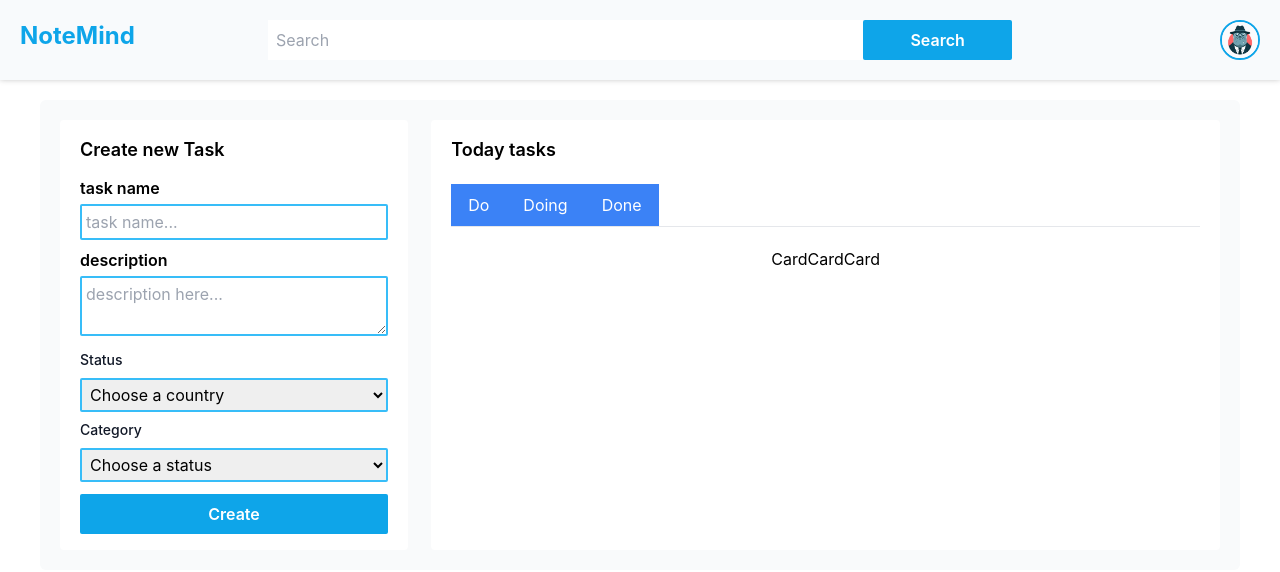
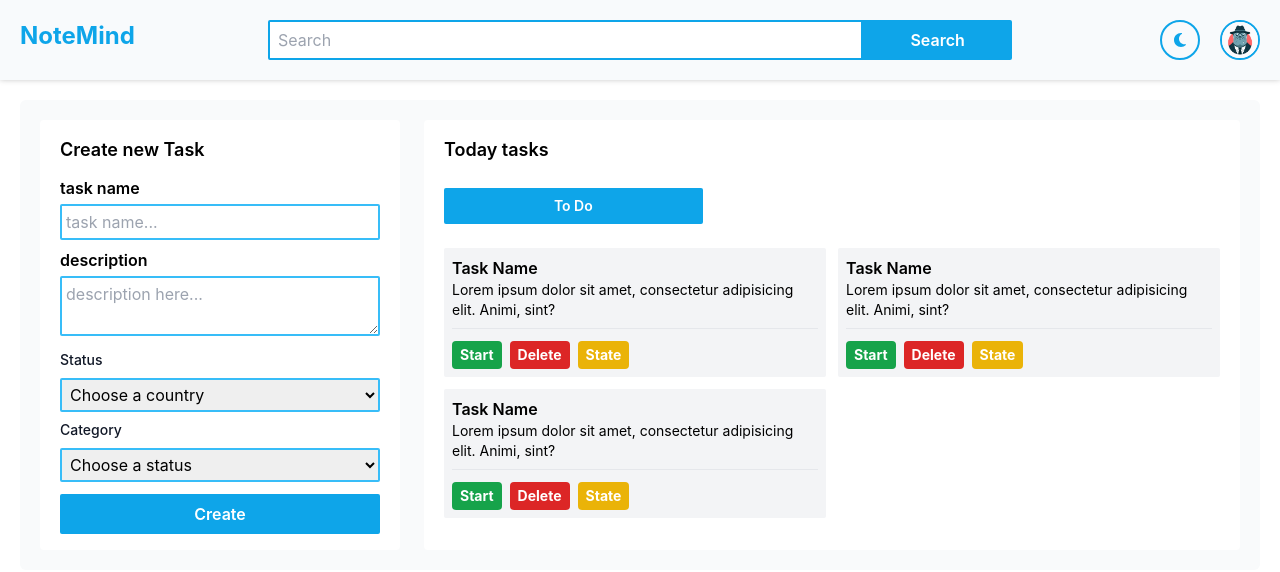
Before and after one commit to KaraniAbdellah/BeFocused_APP, a React (Create React App) app in the folder my_app/: page / in a window 1280 px wide. Shown: the top 572 px of the page. Built offline with nearby package versions, Linux system fonts and the light colour scheme.

Commit message:
add Main

```diff
--- a/my_app/src/Aside.js
+++ /dev/null
@@ -1,46 +0,0 @@
-// Import React
-import React from 'react'
-
-// Import Font Awesome
-import { FontAwesomeIcon } from "@fortawesome/react-fontawesome";
-import { faPlus, faTrashCan, faGauge, faTag, faX } from "@fortawesome/free-solid-svg-icons";
-
-
-function Aside() {
-  return (
-    <aside className="bg-white inset-shadow-2xs py-4 px-5 rounded w-[30%]">
-        <h3 className="font-semibold mb-3 text-lg">Create new Task</h3>
-        <div className="mb-2 name">
-            <h3 className="mb-1 font-semibold">task name</h3>
-            <input type="text" placeholder='task name...' className="p-1 rounded-sm w-[100%] task_name outline-sky-500 border-sky-400 border-solid border-x-2 border-y-2"/>
-        </div>
-        <div className="mb-2 description">
-            <h3 className="mb-1 font-semibold">description</h3>
-            <textarea type="text" placeholder='description here...' className="p-1 rounded-sm w-[100%] task_name outline-sky-500 border-sky-400 border-solid border-x-2 border-y-2"/>
-        </div>
-        <div className="mb-2 status">
-            <label for="countries" class="block mb-2 text-sm font-medium text-gray-900 dark:text-white">Status</label>
-            <select id="countries" class="p-1 rounded-sm w-[100%] task_name outline-sky-500 border-sky-400 border-solid border-x-2 border-y-2">
-                <option selected>Choose a country</option>
-                <option value="To Do">To Do</option>
-                <option value="Doing">Doing</option>
-                <option value="Done">Done</option>
-            </select>
-        </div>
-        <div className="mb-2 priority">
-            <label for="countries" class="block mb-2 text-sm font-medium text-gray-900 dark:text-white">Category</label>
-            <select id="countries" class="p-1 rounded-sm w-[100%] task_name outline-sky-500 border-sky-400 border-solid border-x-2 border-y-2">
-                <option selected>Choose a status</option>
-                <option value="High">High</option>
-                <option value="Medium">Medium</option>
-                <option value="Low">Low</option>
-            </select>
-        </div>
-        <div className="create mt-3">
-            <button className="create_task bg-sky-500 hover:bg-sky-600 w-[100%] text-white font-semibold rounded-sm p-2">Create</button>
-        </div>
-    </aside>
-  )
-}
-
-export default Aside;
--- /dev/null
+++ b/my_app/src/Aside.jsx
@@ -0,0 +1,52 @@
+// Import React
+import React from 'react'
+
+// Import Font Awesome
+import { FontAwesomeIcon } from "@fortawesome/react-fontawesome";
+import { faPlus, faTrashCan, faGauge, faTag, faX } from "@fortawesome/free-solid-svg-icons";
+
+// Import Aside Component
+import Main from "./Main";
+
+function Aside() {
+    const AddEle = () => {
+        let main = document.querySelector("main");
+        console.log("Add Element" + main);
+    }
+    return (
+        <aside className="bg-white inset-shadow-2xs lg:mb-0 md:mb-4 py-4 px-5 rounded w-[100%] lg:w-[30%] md:w-[100%] sm:w-[100%]">
+            <h3 className="font-semibold mb-3 text-lg">Create new Task</h3>
+            <div className="mb-2 name">
+                <h3 className="mb-1 font-semibold">task name</h3>
+                <input type="text" placeholder='task name...' className="p-1 rounded-sm w-[100%] task_name outline-sky-500 border-sky-400 border-solid border-x-2 border-y-2"/>
+            </div>
+            <div className="mb-2 description">
+                <h3 className="mb-1 font-semibold">description</h3>
+                <textarea type="text" placeholder='description here...' className="p-1 rounded-sm w-[100%] task_name outline-sky-500 border-sky-400 border-solid border-x-2 border-y-2"/>
+            </div>
+            <div className="mb-2 status">
+                <label for="countries" class="block mb-2 text-sm font-medium text-gray-900 dark:text-white">Status</label>
+                <select id="countries" class="p-1 rounded-sm w-[100%] task_name outline-sky-500 border-sky-400 border-solid border-x-2 border-y-2">
+                    <option selected>Choose a country</option>
+                    <option value="To Do">To Do</option>
+                    <option value="Doing">Doing</option>
+                    <option value="Done">Done</option>
+                </select>
+            </div>
+            <div className="mb-2 priority">
+                <label for="countries" class="block mb-2 text-sm font-medium text-gray-900 dark:text-white">Category</label>
+                <select id="countries" class="p-1 rounded-sm w-[100%] task_name outline-sky-500 border-sky-400 border-solid border-x-2 border-y-2">
+                    <option selected>Choose a status</option>
+                    <option value="High">High</option>
+                    <option value="Medium">Medium</option>
+                    <option value="Low">Low</option>
+                </select>
+            </div>
+            <div className="create mt-3">
+                <button onClick={AddEle} className="create_task bg-sky-500 hover:bg-sky-600 w-[100%] text-white font-semibold rounded-sm p-2">Create</button>
+            </div>
+        </aside>
+    )
+}
+
+export default Aside;
--- a/my_app/src/Card.jsx
+++ b/my_app/src/Card.jsx
@@ -2,6 +2,17 @@ import React from 'react'
 
 export default function Card() {
   return (
-    <div>Card</div>
-  )
+    <div className="card bg-gray-100 p-2 rounded-sm lg:col-span-3 md:col-span-3 sm:col-span-6 col-span-6">
+        <h3 className="font-semibold">Task Name</h3>
+        <p className="description mb-2 text-sm">
+            Lorem ipsum dolor sit amet, consectetur adipisicing elit. Animi, sint?
+        </p>
+        <hr />
+        <div className="btns mt-3">
+            <button class="bg-green-600 hover:bg-green-700 text-white text-sm font-bold py-1 px-2 rounded">Start</button>
+            <button class="bg-red-600 hover:bg-red-700 mx-2 text-white text-sm font-bold py-1 px-2 rounded">Delete</button>
+            <button class="bg-yellow-500 hover:bg-yellow-600  text-white text-sm font-bold py-1 px-2 rounded">State</button>
+        </div>
+    </div>
+  );
 }
--- a/my_app/src/Header.jsx
+++ b/my_app/src/Header.jsx
@@ -1,7 +1,7 @@
 // Include Font Awesome
 import { faEnvelope, faHippo } from '@fortawesome/free-solid-svg-icons';
 import { faLinkedin } from '@fortawesome/free-brands-svg-icons';
-import { faMagnifyingGlass } from '@fortawesome/free-solid-svg-icons';
+import { faMagnifyingGlass, faDatabase, faMoon } from '@fortawesome/free-solid-svg-icons';
 import { FontAwesomeIcon } from '@fortawesome/react-fontawesome';
 
 // Import Images
@@ -15,12 +15,15 @@ const Header = () => {
             <div className="logo lg:col-span-1 lg:block md:block hidden">
                 <p className="text-2xl font-bold text-sky-500">NoteMind</p>
             </div>
-            <div className="search flex col-span-4 lg:col-span-3 md:col-span-3 justify-center items-center bg-slate-50">
-                <input className="w-4/5 h-full pl-2 b2-slate-50 outline-none" type="text" placeholder="Search"/>
-                <button className='w-1/5 transition-all h-full font-semibold rounded-sm bg-sky-500 text-white hover:bg-sky-700'>Search</button>
+            <div className="search flex col-span-4 lg:col-span-3 md:col-span-3 justify-center items-center">
+                <input className="w-4/5 border-sky-500 rounded-l-sm border-2 border-solid rounded-none h-full pl-2 b2-slate-50 outline-none" type="text" placeholder="Search"/>
+                <button className='w-1/5 transition-all h-full font-semibold rounded-r-sm bg-sky-500 text-white hover:bg-sky-600'>Search</button>
             </div>
             <div className="account lg:col-span-1 text-right flex justify-end">
-                <img className="w-10 rounded-3xl border-2 border-sky-500" src={avatarLogo} alt="" />
+                <button className="mr-5 w-10 rounded-3xl border-2 border-sky-500 ">
+                    <FontAwesomeIcon className="font-semibold text-sky-500" icon={faMoon} />
+                </button>
+                <img className="w-10 cursor-pointer rounded-3xl border-2 border-sky-500" src={avatarLogo} alt="" />
             </div>
         </header>
     );
--- a/my_app/src/Main.js
+++ /dev/null
@@ -1,21 +0,0 @@
-import React from 'react';
-import Card from "./Card";
-
-
-export default function Main() {
-  return (
-    <main className="bg-white inset-shadow-2xs py-4 px-5 rounded w-[68%] ">
-        <h2 className="font-semibold text-lg mb-5">Today tasks</h2>
-        <ul class="flex border-b navigation mb-5">
-            <button className="text-center block border border-blue-500 py-2 px-4 bg-blue-500 hover:bg-blue-700 text-white">Do</button>
-            <button className="text-center block border border-blue-500 py-2 px-4 bg-blue-500 hover:bg-blue-700 text-white">Doing</button>
-            <button className="text-center block border border-blue-500 py-2 px-4 bg-blue-500 hover:bg-blue-700 text-white">Done</button>
-        </ul>
-        <div className="cards flex justify-center items-center">
-            <Card></Card>
-            <Card></Card>
-            <Card></Card>
-        </div>
-    </main>
-  )
-}
--- /dev/null
+++ b/my_app/src/Main.jsx
@@ -0,0 +1,21 @@
+import React from 'react';
+import Card from "./Card";
+
+
+export default function Main() {
+  return (
+    <main className="bg-white inset-shadow-2xs py-4 px-5 rounded w-[100%] sm:w-[100%] md:w-[100%] lg:w-[68%]">
+        <h2 className="font-semibold text-lg mb-5">Today tasks</h2>
+        <ul class="grid grid-cols-6 w-[100%] py-1 navigation mb-5 rounded-lg">
+            <button className="col-span-2 text-center font-semibold rounded-sm py-2 px-4 text-sm bg-sky-500 hover:bg-sky-600 transition-all text-white">To Do</button>
+            <button className="col-span-2 ml-2 text-center font-semibold hover:bg-gray-200 rounded-sm text-sky-600 py-2 px-4 text-sm transition-all text-white">Doing</button>
+            <button className="col-span-2 ml-2 text-center font-semibold hover:bg-gray-200 rounded-sm text-sky-600 py-2 px-4 text-sm transition-all text-white">Done</button>
+        </ul>
+        <div className="cards grid grid-cols-6 gap-3">
+            <Card></Card>
+            <Card></Card>
+            <Card></Card>
+        </div>
+    </main>
+  )
+}
--- a/my_app/src/Section.js
+++ b/my_app/src/Section.jsx
@@ -6,9 +6,9 @@ import React from 'react';
 
 export default function Section() {
   return (
-    <section className="flex justify-between ml-10 mr-10 mt-5 rounded-md bg-gray-50 p-5">
+    <section className="justify-between flex flex-col md:flex-col lg:flex-row sm:flex-col mx-5 my-5 rounded-md bg-gray-50 p-5">
         <Aside></Aside>
         <Main></Main>
     </section>
-  )
+  );
 }
```
